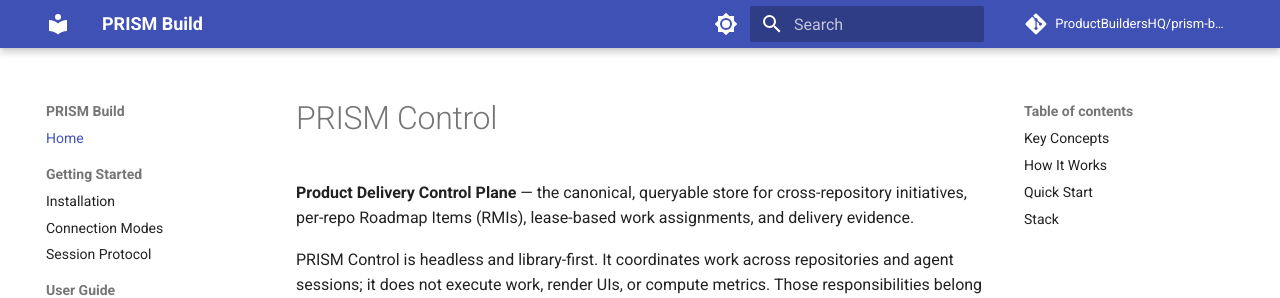
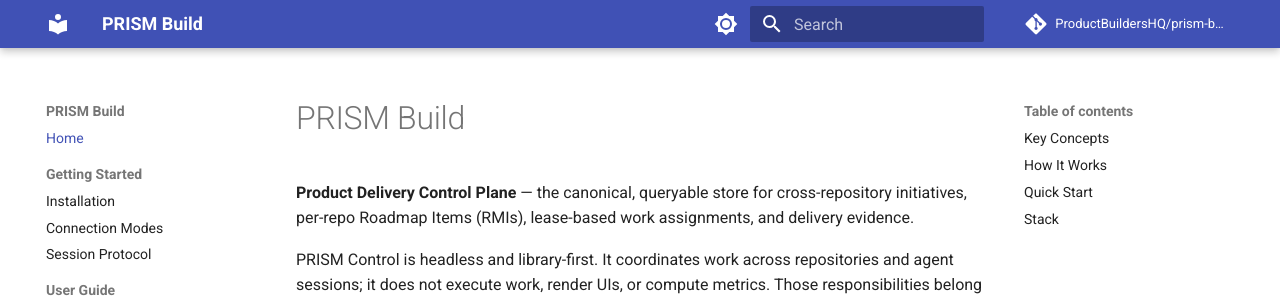
Before and after one commit to ProductBuildersHQ/prism, an MkDocs documentation site: the page built from docs/index.md, in a window 1280 px wide and 900 px high. Shown: the top 298 px of the window. Built offline with MkDocs 1.6.1 and Material for MkDocs 9.7.7, drawn with Linux system fonts in a browser that asks for light colours; comment, search, counter and statistics services are not loaded.

Commit message:
docs: `mkdocs`: update project name

```diff
--- a/docs/index.md
+++ b/docs/index.md
@@ -1,4 +1,4 @@
-# PRISM Control
+# PRISM Build
 
 **Product Delivery Control Plane** — the canonical, queryable store for cross-repository initiatives, per-repo Roadmap Items (RMIs), lease-based work assignments, and delivery evidence.
 
```
